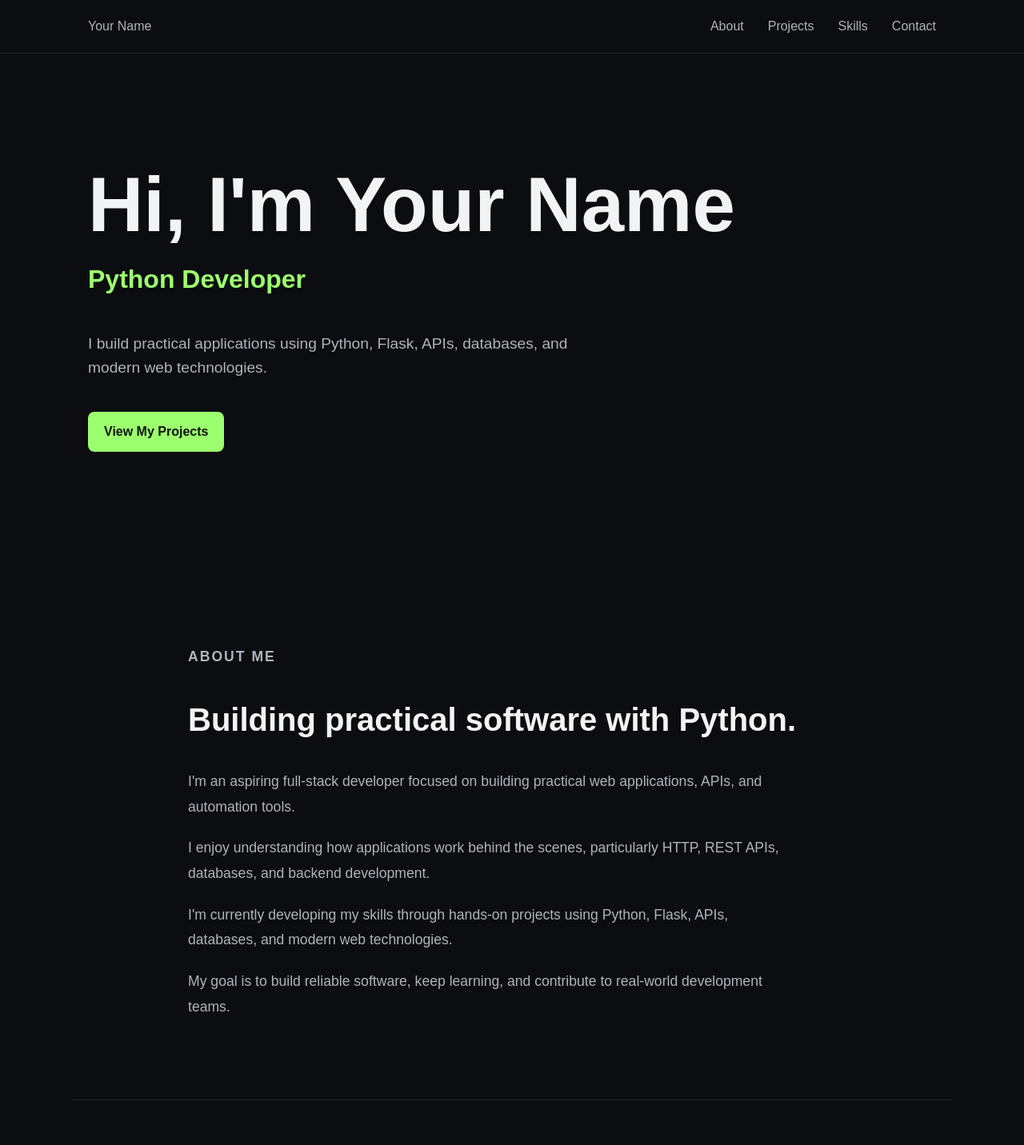
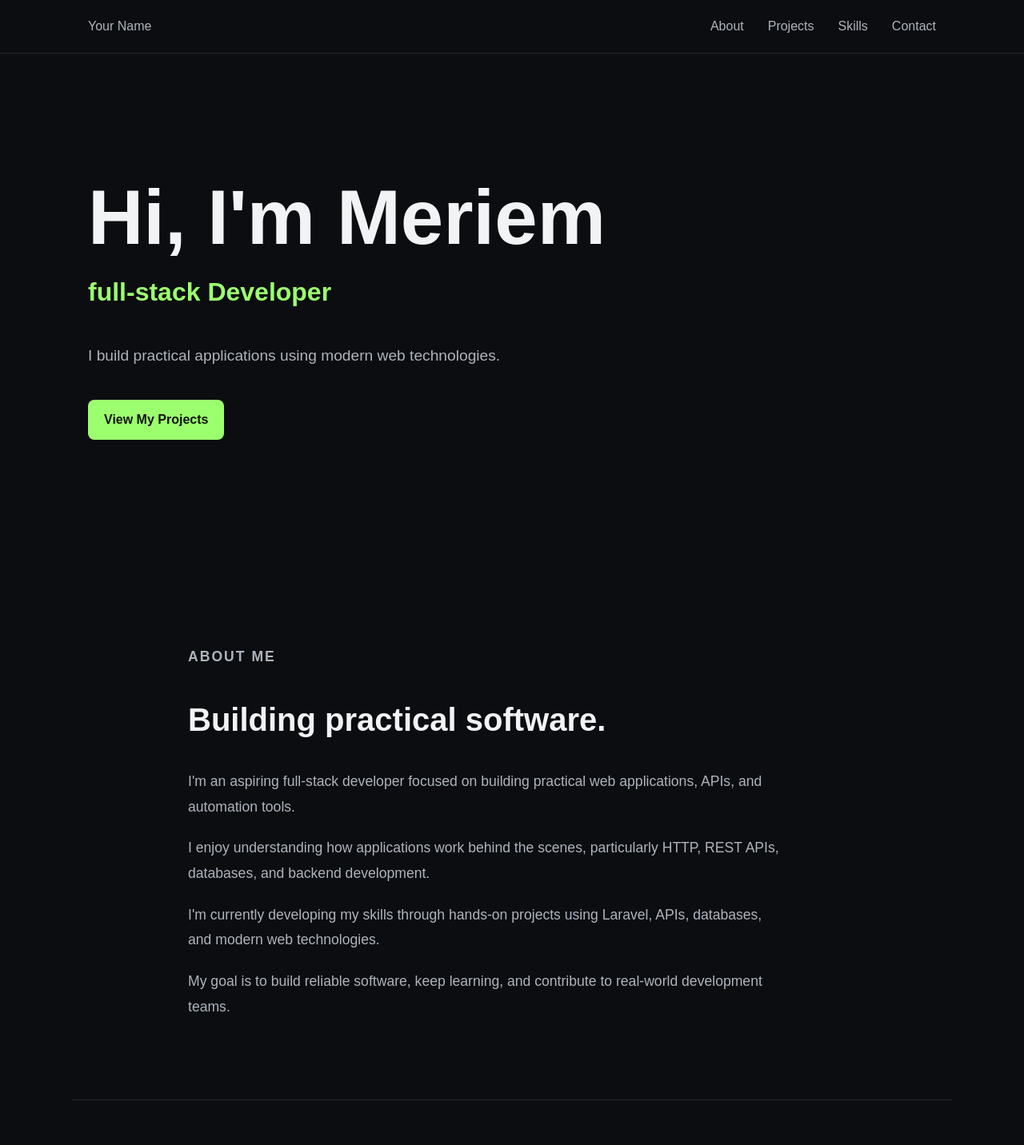
Before and after one commit to meriemgfl/python-portfolio, a Flask app: page / in a window 1280 px wide. Shown: the top 1432 px of the page at 80% size. Run offline with Flask 3, Linux system fonts and the light colour scheme.

Commit message:
Update with relevant info

```diff
--- a/templates/base.html
+++ b/templates/base.html
@@ -60,7 +60,7 @@
     <footer>
 
         <p>
-            © 2026 Your Name
+            © 2026 Meriem
         </p>
 
     </footer>
--- a/templates/contact_result.html
+++ b/templates/contact_result.html
@@ -3,7 +3,7 @@
 
 {% block title %}
 
-    {{ title }} | Your Name
+    {{ Developer }} | Meriem
 
 {% endblock %}
 
--- a/templates/index.html
+++ b/templates/index.html
@@ -3,7 +3,7 @@
 
 {% block title %}
 
-    Your Name | Developer Portfolio
+    Meriem | Developer Portfolio
 
 
 {% endblock %}
@@ -13,13 +13,12 @@
 
 
         <section id="hero">
-            <h1>Hi, I'm Your Name</h1>
+            <h1>Hi, I'm Meriem</h1>
 
-            <h2>Python Developer</h2>
+            <h2>full-stack Developer</h2>
 
             <p>
-                I build practical applications using Python, Flask,
-                APIs, databases, and modern web technologies.
+                I build practical applications using modern web technologies.
             </p>
 
             <a href="#projects">View My Projects</a>
@@ -30,7 +29,7 @@
 
     <p class="section-label">ABOUT ME</p>
 
-    <h2>Building practical software with Python.</h2>
+    <h2>Building practical software.</h2>
 
     <p>
         I'm an aspiring full-stack developer focused on building practical
@@ -44,7 +43,7 @@
 
     <p>
         I'm currently developing my skills through hands-on projects using
-        Python, Flask, APIs, databases, and modern web technologies.
+        Laravel, APIs, databases, and modern web technologies.
     </p>
 
     <p>
@@ -118,8 +117,8 @@
             <h3>Backend</h3>
 
             <div class="skill-list">
-                <span class="tech-badge">Python</span>
-                <span class="tech-badge">Flask</span>
+                <span class="tech-badge">Laravel</span>
+                <span class="tech-badge">Vue.js</span>
                 <span class="tech-badge">REST APIs</span>
                 <span class="tech-badge">HTTP</span>
             </div>
--- a/templates/project.html
+++ b/templates/project.html
@@ -3,7 +3,7 @@
 
 {% block title %}
 
-    {{ project.name }} | Your Name
+    {{ project.name }} | Meriem
 
 {% endblock %}
 
```
Also changed, not shown: templates/images/1.png (added), templates/images/2.png (added), templates/images/3.png (added), templates/images/4.png (added).
